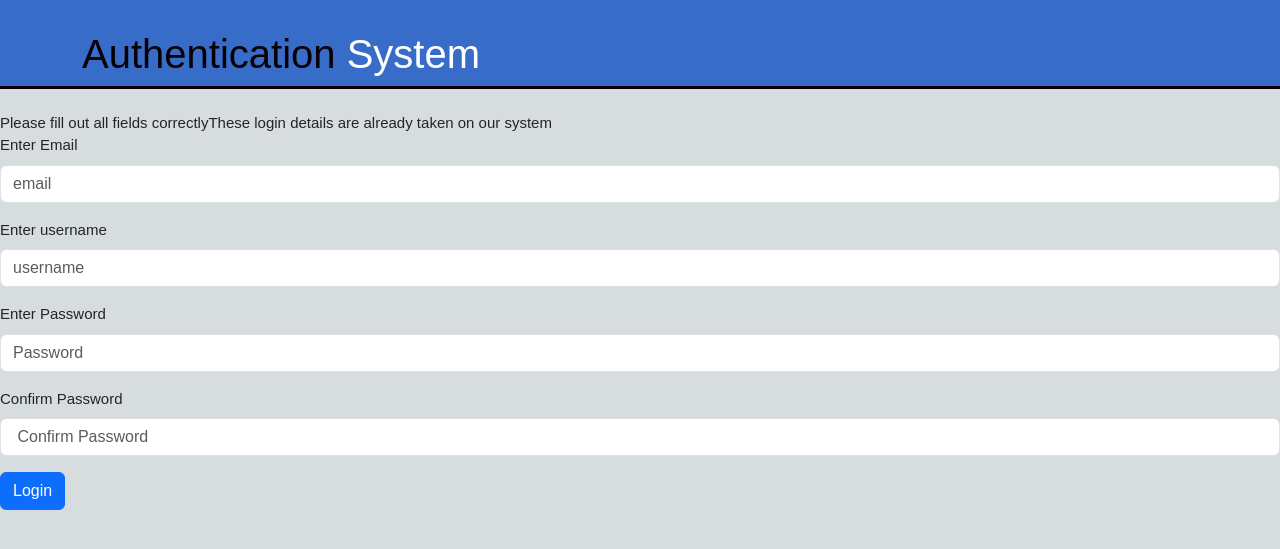
After one commit to divinechess/Authentication_System, a PHP site: page /signup.php in a window 1280 px wide. The commit adds this page. Shown: the top 549 px of the page. Run offline with PHP 8.4, Linux system fonts and the light colour scheme; data that the repository does not hold is empty.

Commit message:
Added sighnup.php fixed various bugs

```diff
--- a/DBConnect.php
+++ b/DBConnect.php
@@ -7,7 +7,7 @@ protected function Connect (){
      $username = "root";
      $password = "";
      $db = new PDO('mysql:host=localhost;dbname=authsystem',$username,$password);
-     echo var_dump($db);
+    // echo var_dump($db);
      return $db;
     }
     catch (PDOException $e){
--- a/LoginController.php
+++ b/LoginController.php
@@ -16,9 +16,9 @@ class LoginController
 
     public function emptyValue():bool{
         if(empty($this->username) || empty($this->password)){
+            $result = true;
+        }else{
             $result = false;
-        }else{
-            $result = true;
         }
         return $result;
     }
--- a/LoginModel.php
+++ b/LoginModel.php
@@ -6,9 +6,9 @@ class LoginModel extends DBConnect
     public function checkUser($username,$password){
         $stmt = $this->connect()->prepare('SELECT user_name from users WHERE user_name = ? AND  pwd = ?;');
 
-        if ($stmt->execute(array($username,$password))){
+        if (!$stmt->execute(array($username,$password))){
             $stmt = null;
-            // Return to the index page
+            // header(login.php);// Return to the login page
         }
 
         if ($stmt->rowCount() >0){  //if user details match
--- a/Register.php
+++ b/Register.php
@@ -1,13 +1,14 @@
 <?php
+require_once('DBConnect.php');
 
 class Register extends DBConnect
 {
-    protected function checkUser($username,$email){
-    $stmt = $this->connect()->prepare('SELECT username from users WHERE username = ? OR email = ?;');
+    public function checkUser($username,$email){
+    $stmt = $this->connect()->prepare('SELECT user_name from users WHERE user_name = ? OR email = ?;');
 
-        if (!$stmt->execute(array($username,$email))){
+        if (!$stmt->execute(array($username,$email))){  // if connection fails go back to signup page
             $stmt = null;
-            // Return to the index page
+            header('signup.php');
         }
 
         if ($stmt->rowCount() >0){  //if we have found a user with the same details on the db
--- a/SignupController.php
+++ b/SignupController.php
@@ -16,7 +16,7 @@ class SignupController
 
     }
 
-    private function emptyValue(){
+    public function emptyValue(){
         if(empty($this->email) || empty($this->username) || empty($this->password) || empty($this->passconfirm)){
         $result = false;
         }else{
@@ -26,7 +26,7 @@ class SignupController
     }
 
 
-    private function pwdMatch (){
+    public function pwdMatch (){
         if ($this->password !== $this->passconfirm){
             $result = false;
         }else{
--- /dev/null
+++ b/signup.php
@@ -0,0 +1,61 @@
+<?php
+include('index.html');
+require_once('SignupController.php');
+require_once('Register.php');
+require_once('DBConnect.php');
+
+
+$email = $_POST['email'];
+$user = $_POST['username'];
+$password = $_POST['password'];
+$passconfirm = $_POST['passconfirm'];
+
+echo $password;
+echo "<BR>";
+echo $passconfirm;
+
+$signupControl = new SignupController($email,$user,$password,$passconfirm);
+
+if(!$signupControl->emptyValue()) {
+    echo "Please fill out all fields correctly";
+
+}
+if (!$signupControl->pwdMatch()){
+    echo "Passwords do not match";
+
+}else{
+   $register = new Register();
+   if(!$register->checkUser($user,$email)){
+        echo "These login details are already taken on our system";
+
+   }else{
+       echo "your details have been registered";
+       header('login.php');
+   }
+
+}
+
+
+
+?>
+
+<form action="signup.php" method="post">
+    <div class="mb-3">
+        <label for="email" class="form-label">Enter Email</label>
+        <input type="email" name="email" class="form-control" id="email" placeholder="email">
+    </div>
+
+    <div class="mb-3">
+        <label for="username" class="form-label">Enter username</label>
+        <input type="username" name="username" class="form-control" id="username" placeholder="username">
+    </div>
+    <div class="mb-3">
+        <label for="password" class="form-label">Enter Password</label>
+        <input type="password" name="password" class="form-control" id="password" placeholder="Password">
+    </div>
+    <div class="mb-3">
+        <label for="passconfirm" class="form-label">Confirm Password</label>
+        <input type="password" name="passconfirm" class="form-control" id="passconfirm" placeholder=" Confirm Password">
+    </div>
+    <button type="submit" class="btn btn-primary">Login</button>
+</form>
```
Also changed, not shown: login.php (+4 -4 lines).
